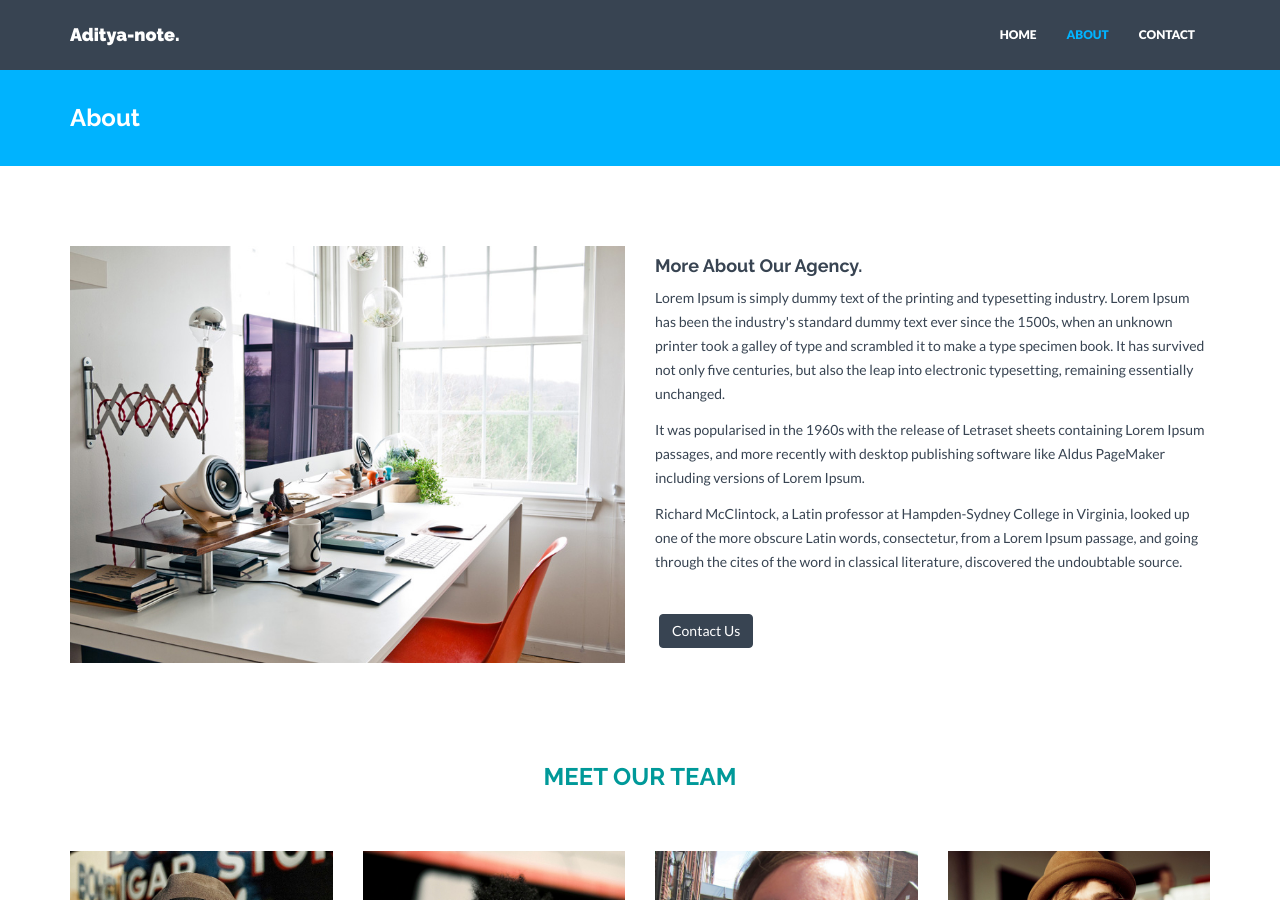
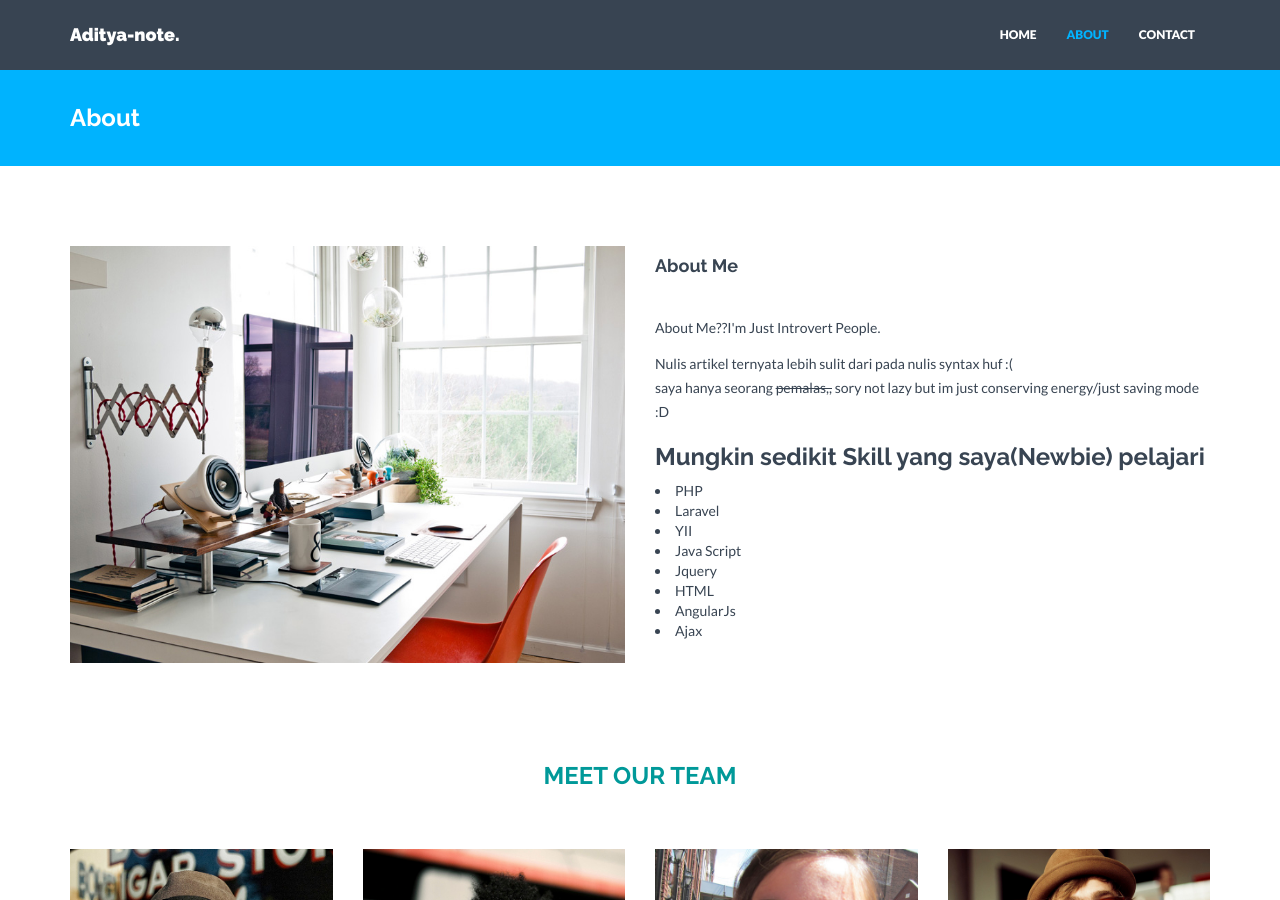
Before and after one commit to adit33/adit33.github.io, a Jekyll site: the page built from about.html, in a window 1280 px wide and 900 px high. Built offline with Jekyll 4.4.1, drawn with Linux system fonts in a browser that asks for light colours; nearby versions of some CDN libraries.

Commit message:
ubah about

```diff
--- a/_config.yml
+++ b/_config.yml
@@ -34,7 +34,7 @@ social:
     url:
 
   - title: github
-    url: www.github.com/adit33
+    url: "http://github.com/adit33"
 
 # Postal address (add as many lines as necessary). Shown in footer and on Contact page.
 
--- a/about.html
+++ b/about.html
@@ -10,11 +10,21 @@ permalink: /about/
             <img class="img-responsive" src="{{ "/assets/img/about.jpg" | prepend: site.baseurl }}" alt="">
         </div>
         <div class="col-lg-6">
-            <h4>More About Our Agency.</h4>
-            <p>Lorem Ipsum is simply dummy text of the printing and typesetting industry. Lorem Ipsum has been the industry's standard dummy text ever since the 1500s, when an unknown printer took a galley of type and scrambled it to make a type specimen book. It has survived not only five centuries, but also the leap into electronic typesetting, remaining essentially unchanged. </p>
-            <p>It was popularised in the 1960s with the release of Letraset sheets containing Lorem Ipsum passages, and more recently with desktop publishing software like Aldus PageMaker including versions of Lorem Ipsum.</p>
-            <p>Richard McClintock, a Latin professor at Hampden-Sydney College in Virginia, looked up one of the more obscure Latin words, consectetur, from a Lorem Ipsum passage, and going through the cites of the word in classical literature, discovered the undoubtable source.</p>
-            <p><br/><a href="/contact/" class="btn btn-theme">Contact Us</a></p>
+        <h4>About Me</h4><br>
+            <p>About Me??I'm Just Introvert People.</br>
+            <p>Nulis artikel ternyata lebih sulit dari pada nulis syntax huf :( <br>
+            saya hanya seorang <strike>pemalas,,</strike> sory not lazy but im just conserving energy/just saving mode :D </br>
+            <h3>Mungkin sedikit Skill yang saya(Newbie) pelajari</h3>
+            <li>PHP</li>
+            <li>Laravel</li>
+            <li>YII</li>
+            <li>Java Script</li>
+            <li>Jquery</li>
+            <li>HTML</li>
+            <li>AngularJs</li>
+            <li>Ajax</li>
+             </p>
+
         </div>
     </div><! --/row -->
 </div><! --/container -->
```
